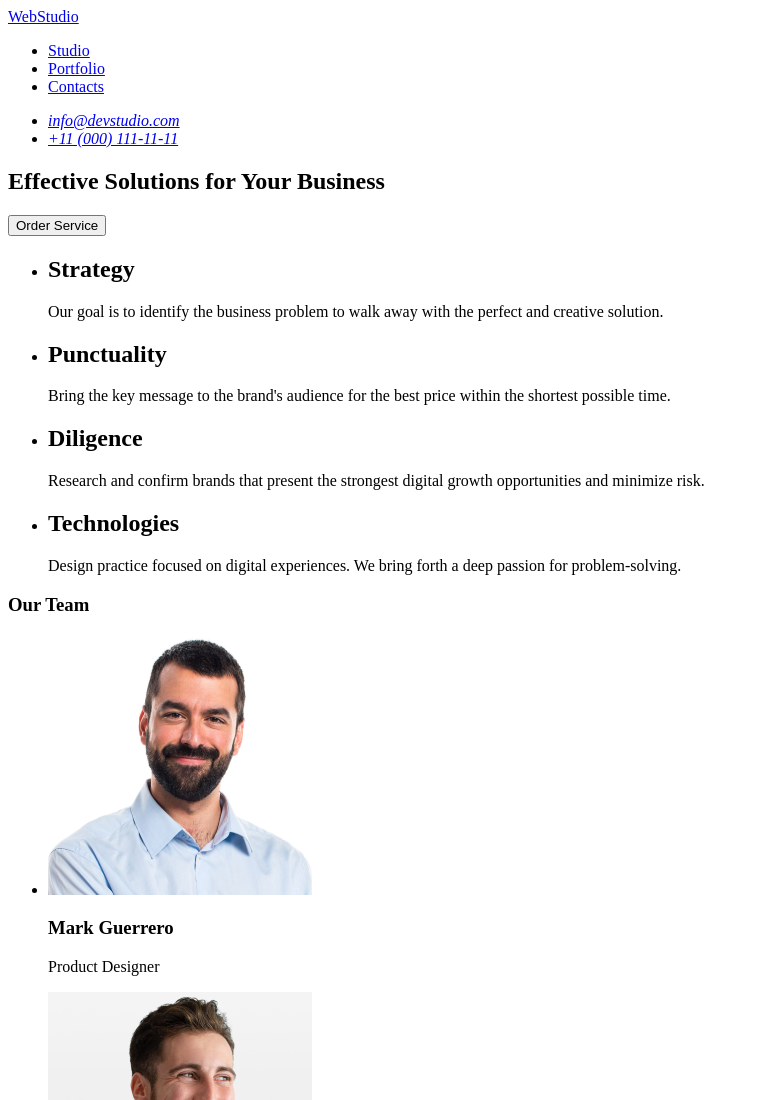
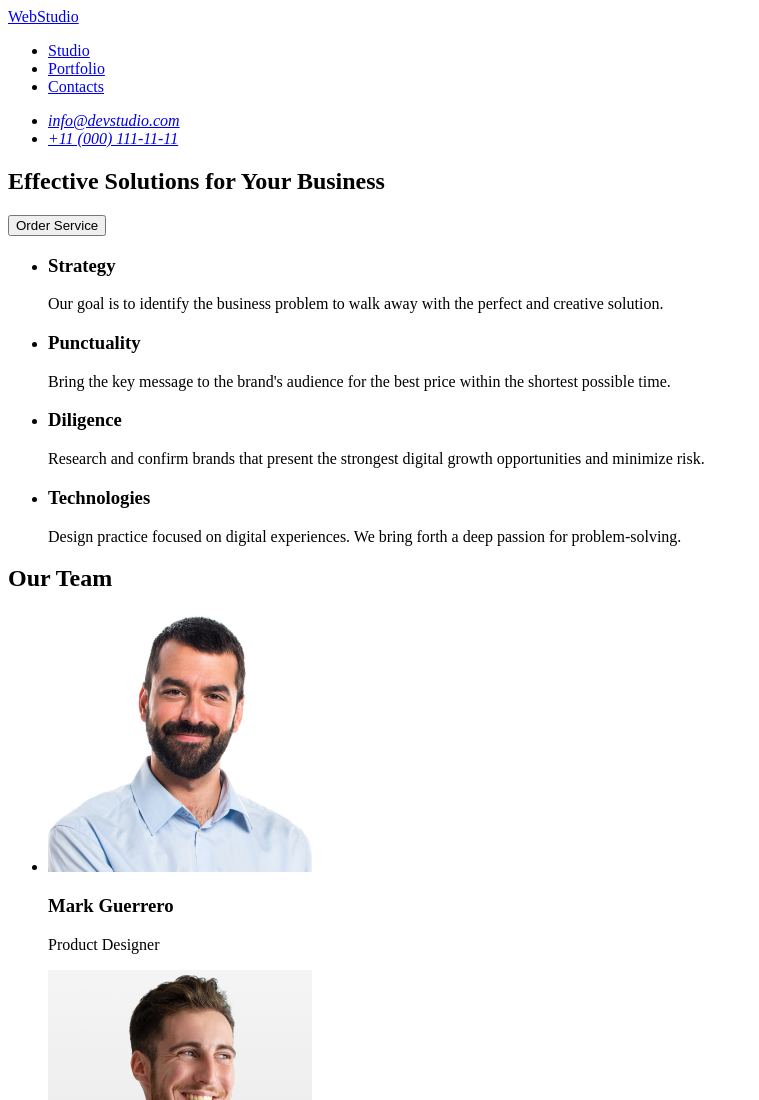
Before and after one commit to PNZ-Grizly/goit-markup-hw-01, a plain HTML site: page index.html in a window 1280 px wide. Shown: the top 1100 px of the page, without its empty margins (0-759 px from the left). Drawn offline with Linux system fonts and the light colour scheme.

Commit message:
modified: index.htnl

```diff
--- a/index.html
+++ b/index.html
@@ -24,35 +24,35 @@
 
     <main>
       <section>
-        <h1>Effective Solutions for Your Business</h1>
+        <h2>Effective Solutions for Your Business</h2>
         <button type="button">Order Service</button>
       </section>
 
       <section>
         <ul>
           <li>
-            <h2>Strategy</h2>
+            <h3>Strategy</h3>
             <p>
               Our goal is to identify the business problem to walk away with the
               perfect and creative solution.
             </p>
           </li>
           <li>
-            <h2>Punctuality</h2>
+            <h3>Punctuality</h3>
             <p>
               Bring the key message to the brand's audience for the best price
               within the shortest possible time.
             </p>
           </li>
           <li>
-            <h2>Diligence</h2>
+            <h3>Diligence</h3>
             <p>
               Research and confirm brands that present the strongest digital
               growth opportunities and minimize risk.
             </p>
           </li>
           <li>
-            <h2>Technologies</h2>
+            <h3>Technologies</h3>
             <p>
               Design practice focused on digital experiences. We bring forth a
               deep passion for problem-solving.
@@ -62,7 +62,7 @@
       </section>
 
       <section>
-        <h3>Our Team</h3>
+        <h2>Our Team</h2>
         <ul>
           <li>
             <img src="./images/TeamCard.jpg" alt="photo1" width="264" />
```
